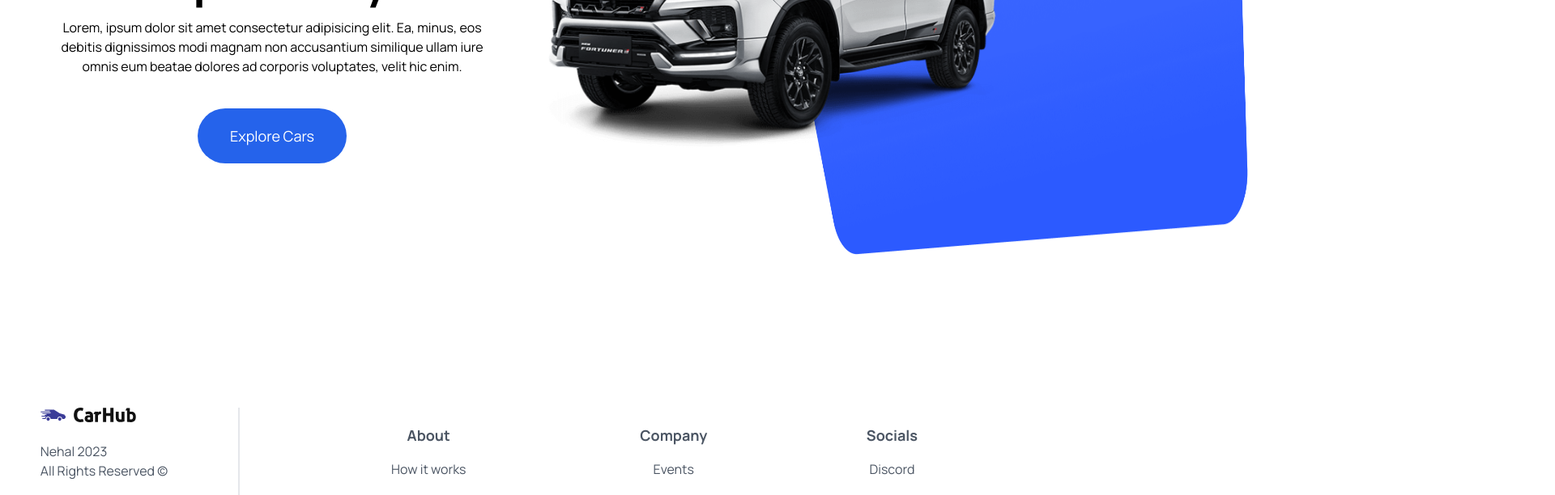
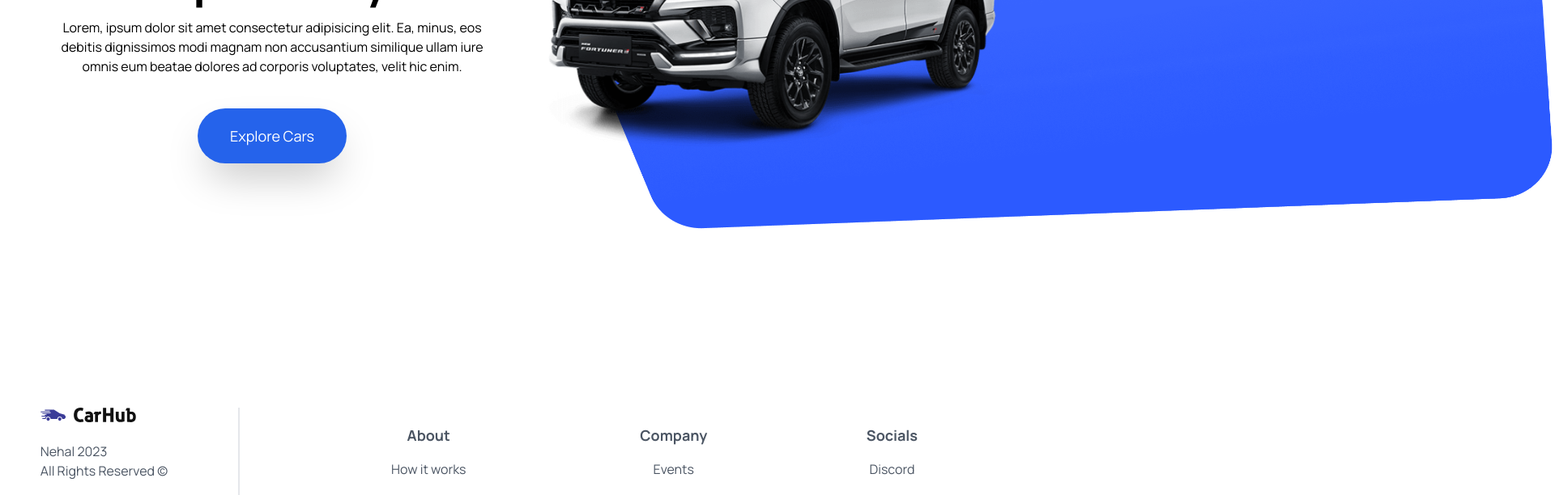
Before and after one commit to kaiesmahmud/car-showcase-app, a Next.js app: page / in a window 1280 px wide. Shown: the part 420-1032 px from the top of the page at 81% size, 1920 px wide, since content can reach past the window. Built offline with nearby package versions, Linux system fonts and the light colour scheme.

Commit message:
hero section updated

```diff
--- a/components/Hero.tsx
+++ b/components/Hero.tsx
@@ -15,16 +15,16 @@ const Hero = () => {
             <div>
                 <CustomButton
                     title="Explore Cars"
-                    containerStyles="bg-blue-600 text-white rounded-full mt-10 px-10 py-5 text-lg"
+                    containerStyles="bg-blue-600 text-white rounded-full mt-10 px-10 py-5 text-lg shadow-2xl"
                     handleClick={handleScroll}
                     />
             </div>
         </div>
         <div className='hero__image-container '>
             <div className='hero__image '>
-                <Image src={'/hero.png'} alt="hero" fill className='w-[70%] object-contain'/>
-                <div className='hero__image-overlay' />
+                <Image loading="lazy" src={'/hero.png'} alt="hero" fill className='w-[70%] object-contain'/>
             </div>
+            <div className='hero__image-overlay' />
         </div>
     </div>
   )
```
